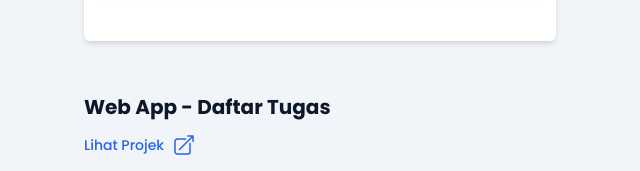
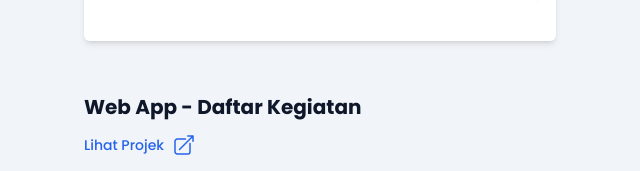
Before and after one commit to Andika-Sianipar/Web-Portofolio, a plain HTML site: page index.html in a window 1280 px wide. Shown: the part 2433-2604 px from the top of the page, 320-960 px from the left. Drawn offline with nearby package versions, Linux system fonts and the light colour scheme; a script that the page names is missing.

Commit message:
Update index.html

```diff
--- a/index.html
+++ b/index.html
@@ -219,7 +219,7 @@
                         <div class="rounded-md shadow-md overflow-hidden">
                             <img src="dist/img/3.jpg" class="w-full" alt="">
                         </div>
-                        <h3 class="font-bold text-dark text-lg lg:text-xl mt-5 mb-3 lg:pt-8">Web App - Daftar Tugas</h3>
+                        <h3 class="font-bold text-dark text-lg lg:text-xl mt-5 mb-3 lg:pt-8">Web App - Daftar Kegiatan</h3>
                         <a href="https://andika-sianipar.github.io/Web-Portofolio/webapp.html" class="flex items-center text-primary font-medium text-sm mt-2">
                             <span class="mr-2 hover:underline">Lihat Projek</span>
                             <svg xmlns="http://www.w3.org/2000/svg" fill="none" viewBox="0 0 24 24" stroke-width="1.5" stroke="currentColor" class="w-6 h-6">
```
